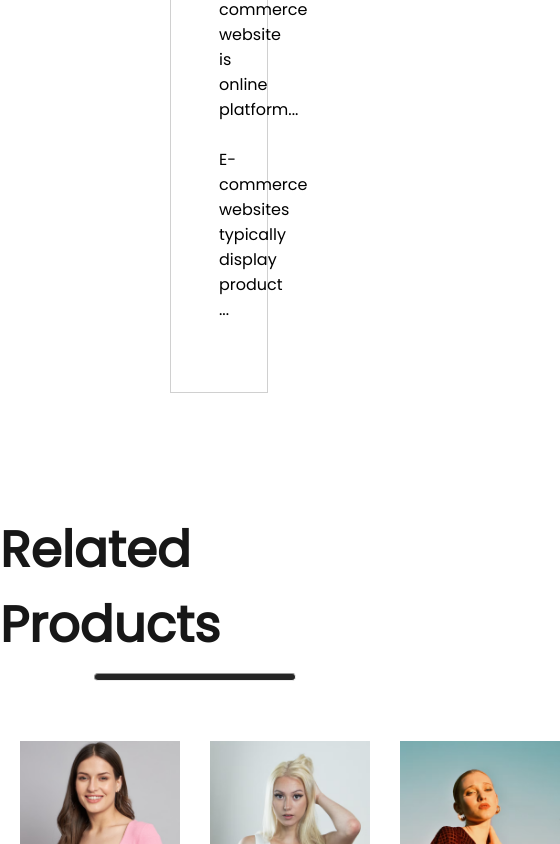
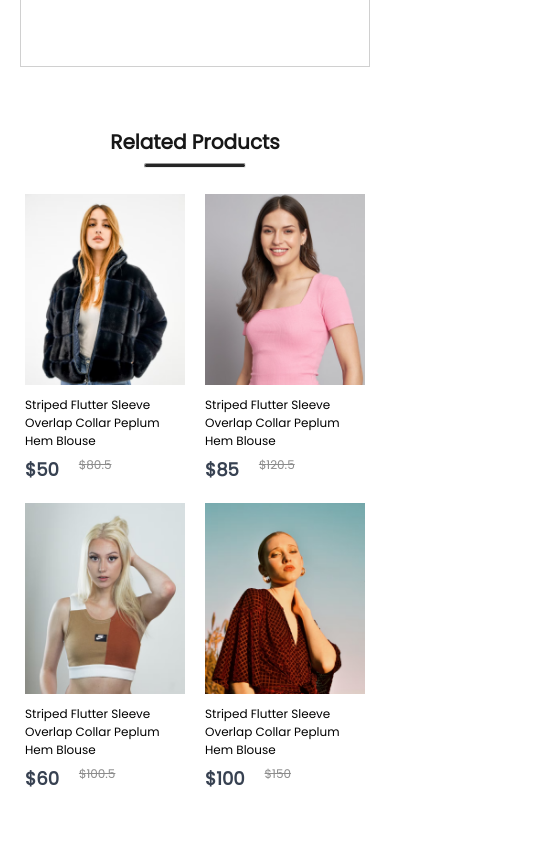
Before and after one commit to khoahotran/mern, a React (Create React App) app: page /product/1 in a window 390 px wide. Shown: the part 1220-2064 px from the top of the page, 560 px wide, since content can reach past the window. Built offline with nearby package versions, Linux system fonts and the light colour scheme.

Commit message:
done frontend and next is backend continuing at 5:27:50

```diff
--- a/src/Components/CartItems/CartItems.css
+++ b/src/Components/CartItems/CartItems.css
@@ -92,3 +92,58 @@
     color: white;
     cursor: pointer;
 }
+@media(max-width: 1280px) {
+    .cartitems {
+        margin: 60px 50px;
+    }
+    .cartitems-format-main {
+        grid-template-columns: 0.5fr 3fr 0.5fr 0.5fr 0.5fr 0.5fr;
+        gap: 20px;
+        padding: 15px 0px;
+        font-size: 15px;
+    }
+    .carticon-product-icon {
+        height: 50px;
+    }
+    .cartitems-remove-icon {
+        margin: auto;
+    }
+    .cartitems-quantity {
+        width: 40px;
+        height: 30px
+    }
+    .cartitems-down {
+        margin: 80px 0px;
+        flex-direction: column;
+        gap: 80px;
+    }
+    .cartitems-total {
+        margin: 0;
+    }
+    .cartitems-total button {
+        max-width: 200px;
+        height: 45px;
+        font-size: 13px;
+    }
+    .cartitems-promobox {
+        width: auto;
+        max-width: 500px;
+    }
+    .cartitems-promobox input {
+        width: 100%;
+    }
+    .cartitems-promobox button {
+        width: 120px;
+        margin-left: -125px;
+    }
+}
+@media(max-width: 500px) {
+    .cartitems-format-main {
+        display: none;
+        grid-template-columns: 0.5fr 3fr 0.5fr;
+        gap: 10px;
+    }
+    .cartitems-format {
+        display: grid;
+    }
+}
--- a/src/Components/DescriptionBox/DescriptionBox.css
+++ b/src/Components/DescriptionBox/DescriptionBox.css
@@ -26,3 +26,16 @@
     padding: 48px;
     padding-bottom: 70px;
 }
+@media(max-width: 1280px) {
+    .descriptionbox {
+        margin: 60px;
+    }
+}
+@media(max-width: 800px) {
+    .descriptionbox {
+        margin: 60px 20px;
+    }
+    .descriptionbox-description {
+        font-size: 14px;
+    }
+}
--- a/src/Components/RelatedProducts/RelatedProducts.css
+++ b/src/Components/RelatedProducts/RelatedProducts.css
@@ -21,3 +21,60 @@
     display: flex;
     gap: 30px;
 }
+@media(max-width: 1280px) {
+    .relatedproducts {
+        height: 70vh;
+    }
+    .relatedproducts h1 {
+        font-size: 40px;
+    }
+    .relatedproducts hr {
+        width: 160px;
+        height: 4px;
+    }
+    .relatedproducts-item {
+        gap: 20px;
+        margin-top: 30px;
+    }
+}
+@media(max-width: 1024px) {
+    .relatedproducts {
+        height: 60vh;
+    }
+    .relatedproducts h1 {
+        font-size: 30px;
+    }
+    .relatedproducts hr {
+        width: 120px;
+        height: 3px;
+    }
+    .relatedproducts-item {
+        gap: 15px;
+        margin-top: 20px;
+    }
+}
+@media(max-width: 800px) {
+    .relatedproducts {
+        height: 50vh;
+        gap: 6px;
+    }
+    .relatedproducts h1 {
+        font-size: 20px;
+    }
+    .relatedproducts hr {
+        width: 100px;
+    }
+    .relatedproducts-item {
+        gap: 5px;
+    }
+}
+@media(max-width: 500px) {
+    .relatedproducts {
+        height: 90vh;
+    }
+    .relatedproducts-item {
+        display: grid;
+        grid-template-columns: 1fr 1fr;
+        gap: 20px;
+    }
+}
```
